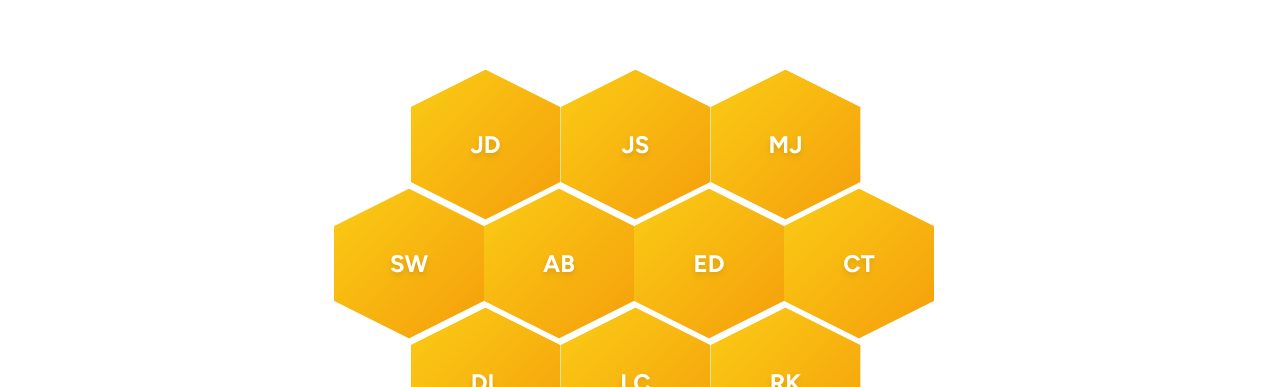
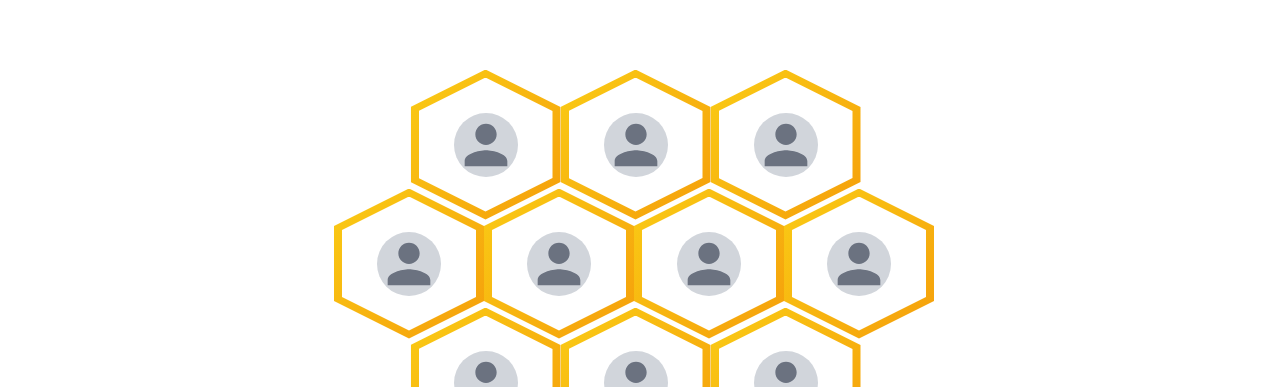
Before and after one commit to AP-Students/website, a Next.js app: page /team in a window 1280 px wide. Shown: the part 413-800 px from the top of the page. Built offline with nearby package versions, Linux system fonts and the light colour scheme; no server answers.

Commit message:
Refactor TeamMemberHex with improved styling and default avatar icon
Co-authored-by: ashaysar <ashaysar@gmail.com>

```diff
--- a/src/components/team/TeamMemberHex.tsx
+++ b/src/components/team/TeamMemberHex.tsx
@@ -24,30 +24,38 @@ export default function TeamMemberHex({ member, className }: TeamMemberHexProps)
       }}
     >
       <div className="relative w-[150px] h-[150px]">
-        {/* Front face - Image */}
+        {/* Front face - Profile Picture with Beehive Outline */}
         <div
-          className="absolute inset-0 w-full h-full bg-gradient-to-br from-yellow-400/30 to-amber-500/50 shadow-lg hover:shadow-xl transition-shadow duration-300"
+          className="absolute inset-0 w-full h-full bg-gradient-to-br from-yellow-400 to-amber-500 shadow-lg hover:shadow-xl transition-shadow duration-300"
           style={{
             clipPath: 'polygon(50% 0%, 100% 25%, 100% 75%, 50% 100%, 0% 75%, 0% 25%)',
             backfaceVisibility: 'hidden'
           }}
         >
+          {/* Inner hexagon for the profile picture */}
           <div
-            className="w-full h-full bg-gray-200 dark:bg-gray-700 flex items-center justify-center overflow-hidden"
+            className="absolute inset-[8px] bg-white dark:bg-gray-100 flex items-center justify-center overflow-hidden"
             style={{
               clipPath: 'polygon(50% 0%, 100% 25%, 100% 75%, 50% 100%, 0% 75%, 0% 25%)'
             }}
           >
-            {/* Placeholder for image - you can replace this with actual images later */}
-            <div className="w-full h-full bg-gradient-to-br from-yellow-400 to-amber-500 flex items-center justify-center">
-              <div className="text-white text-2xl font-bold drop-shadow-md">
-                {member.name.split(' ').map(n => n[0]).join('')}
+            {/* Default profile picture */}
+            <div className="w-full h-full flex items-center justify-center">
+              <div className="relative w-16 h-16 rounded-full overflow-hidden bg-gray-300 dark:bg-gray-600">
+                {/* Default avatar icon */}
+                <svg
+                  className="w-full h-full text-gray-500 dark:text-gray-400"
+                  fill="currentColor"
+                  viewBox="0 0 24 24"
+                >
+                  <path d="M12 12c2.21 0 4-1.79 4-4s-1.79-4-4-4-4 1.79-4 4 1.79 4 4 4zm0 2c-2.67 0-8 1.34-8 4v2h16v-2c0-2.66-5.33-4-8-4z"/>
+                </svg>
               </div>
             </div>
           </div>
         </div>
 
-        {/* Back face - Info */}
+        {/* Back face - Placeholder Name and Title */}
         <div
           className="absolute inset-0 w-full h-full bg-gradient-to-br from-yellow-500/95 to-amber-600/95 shadow-lg"
           style={{
@@ -63,10 +71,10 @@ export default function TeamMemberHex({ member, className }: TeamMemberHexProps)
             }}
           >
             <h3 className="font-bold text-sm mb-1 leading-tight drop-shadow-sm">
-              {member.name}
+              Placeholder Name
             </h3>
             <p className="text-xs opacity-90 leading-tight drop-shadow-sm">
-              {member.position}
+              Placeholder Title
             </p>
           </div>
         </div>
```
